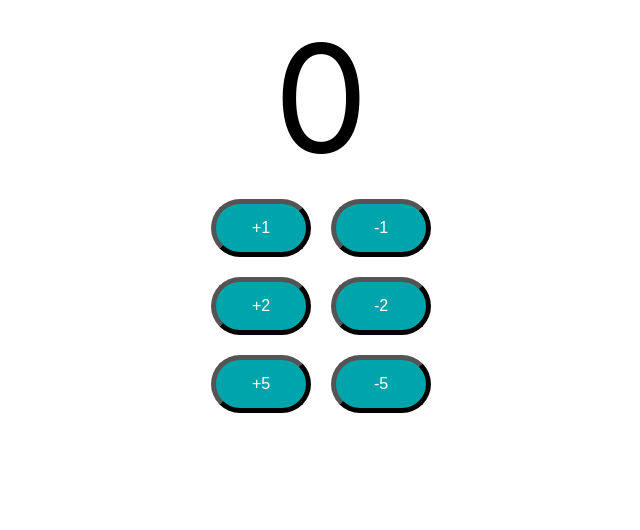
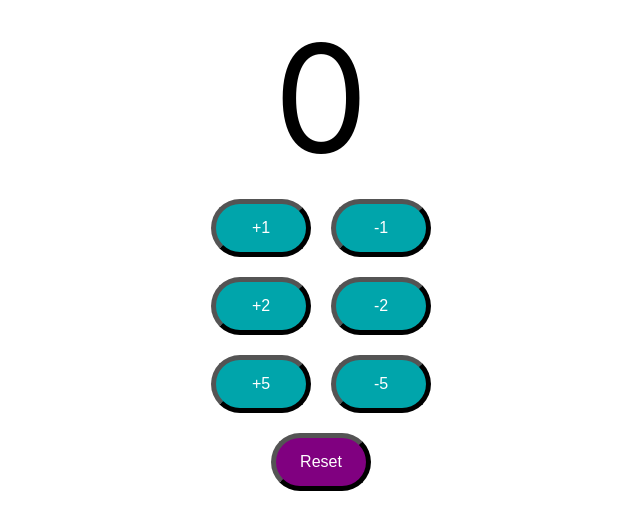
Before and after one commit to stynan27/todo-app, a React (Create React App) app: page / in a window 1280 px wide. Shown: the top 530 px of the page, without its empty margins (319-959 px from the left). Built offline with nearby package versions, Linux system fonts and the light colour scheme.

Commit message:
Reset Button

```diff
--- a/src/components/counter/Counter.jsx
+++ b/src/components/counter/Counter.jsx
@@ -2,13 +2,14 @@ import React, { useState } from 'react';
 
 import './Counter.css';
 import CounterButton from '../counterButton/CounterButton';
+import ResetButton from '../resetButton/ResetButton';
 
 export default function Counter() {
 
     // Initialize state variavle, with corresponding setter function
     // [0, f()]
-    //const state = useState(0);
-    //instead write...
+    // const state = useState(0);
+    // instead write...
     const [count, setCount] = useState(0);
 
     function incrementCounterParent(by) {
@@ -19,12 +20,17 @@ export default function Counter() {
         setCount(count - by);
     }
 
+    function resetCounterParent() {
+        setCount(0);
+    }
+
     return (
         <>
             <span className="totalCount">{count}</span>
             <CounterButton incrementMethod={incrementCounterParent} decrementMethod={decrementCounterParent}/>
             <CounterButton by={2} incrementMethod={incrementCounterParent} decrementMethod={decrementCounterParent}/>
             <CounterButton by={5} incrementMethod={incrementCounterParent} decrementMethod={decrementCounterParent}/>
+            <ResetButton resetMethod={resetCounterParent}/>
         </>
     );
 }
--- a/src/components/counterButton/CounterButton.jsx
+++ b/src/components/counterButton/CounterButton.jsx
@@ -1,4 +1,4 @@
-import React, { useState } from 'react';
+import React from 'react';
 import { PropTypes } from 'prop-types';
 import './CounterButton.css';
 
@@ -16,15 +16,11 @@ export default function CounterButton({by, incrementMethod, decrementMethod}) {
     //   borderRadius: "30px",
     // };
 
-    const [count, setCount] = useState(0);
-
     function incrementCounterFunction() {
-        setCount(count + by);
         incrementMethod(by);
     }
 
     function decrementCounterFunction() {
-        setCount(count - by);
         decrementMethod(by);
     }
 
--- /dev/null
+++ b/src/components/resetButton/ResetButton.css
@@ -0,0 +1,10 @@
+.resetButton {
+    font-size: 16px;
+    color: white;
+    background-color: purple;
+    width: 100px;
+    margin: 10px;
+    padding: 15px;
+    border-radius: 30px;
+    border-width: 5px;
+}
--- /dev/null
+++ b/src/components/resetButton/ResetButton.jsx
@@ -0,0 +1,20 @@
+import React from 'react';
+import './ResetButton.css';
+
+export default function ResetButton({resetMethod}) {
+    function resetCounterFunction() {
+        resetMethod(0);
+    }
+
+    return (
+        <div className="ResetButton">
+            <div>
+                <button className="resetButton"
+                        onClick={resetCounterFunction}
+                >
+                    Reset
+                </button>
+            </div>
+        </div>
+    )
+}
```
